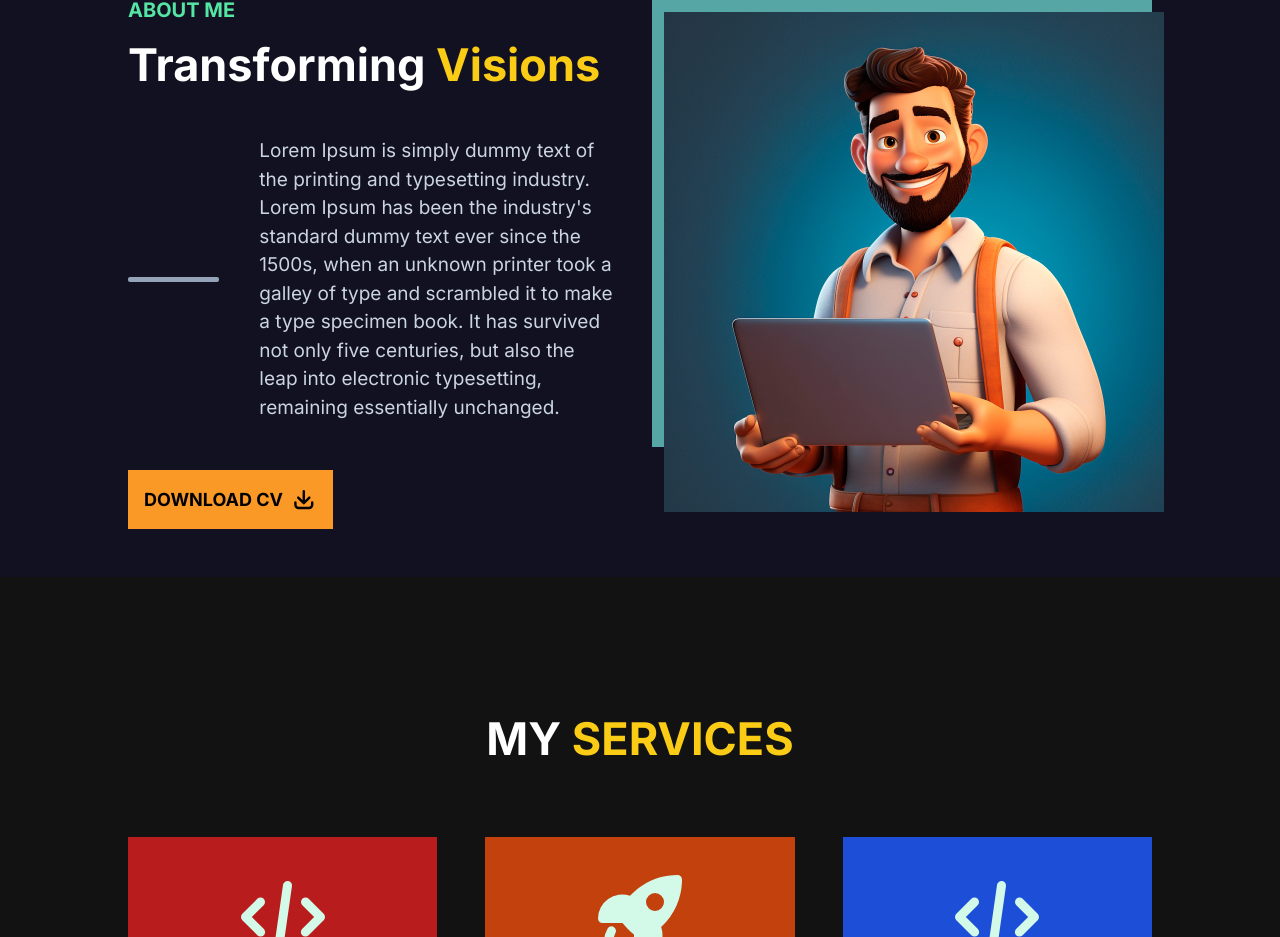
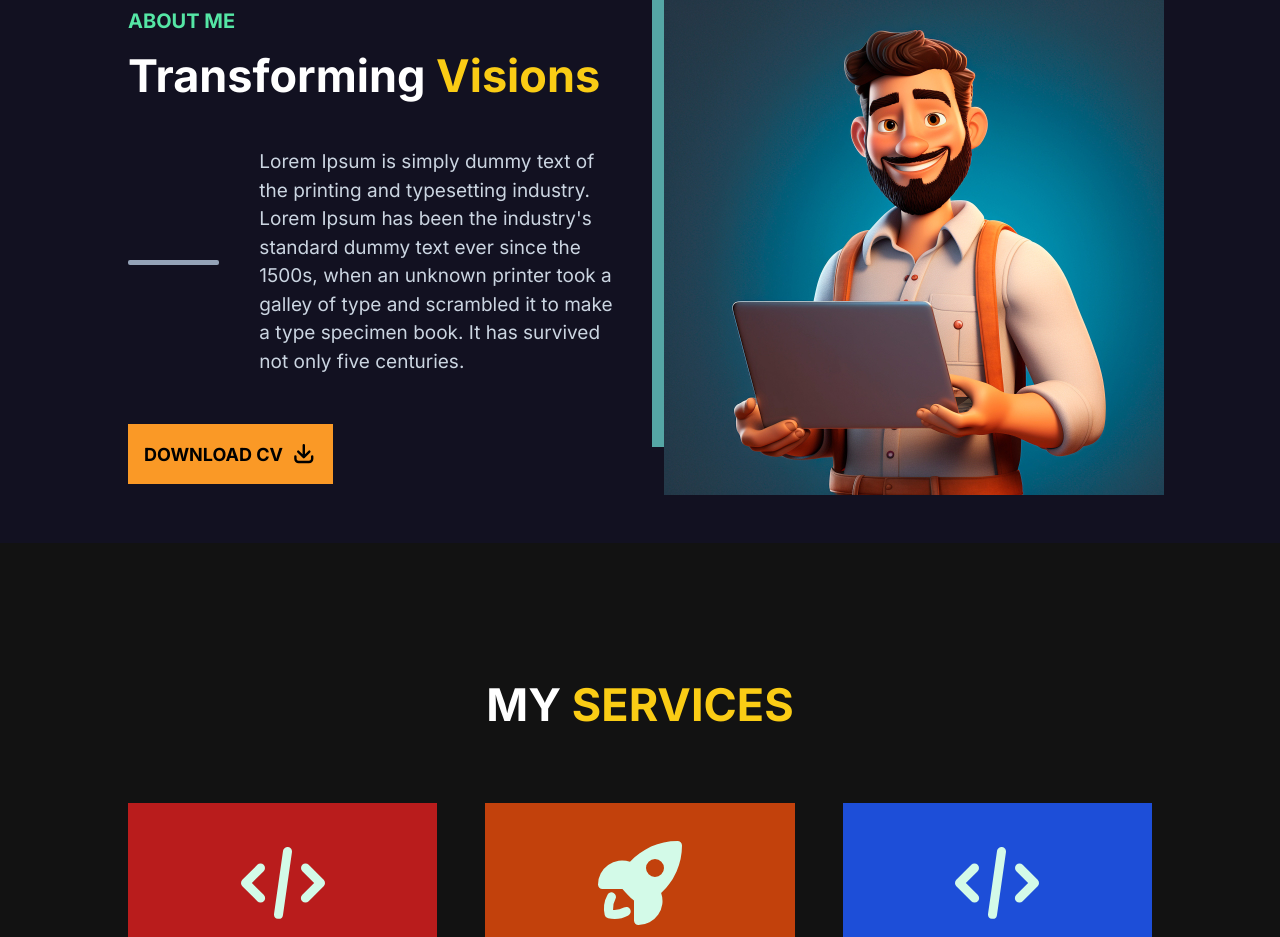
Before and after one commit to khizarali646/my-portfolio, a Next.js app: page / in a window 1280 px wide. Shown: the part 837-1774 px from the top of the page. Built offline with nearby package versions, Linux system fonts and the light colour scheme.

Commit message:
add about section

```diff
--- a/components/about/About.tsx
+++ b/components/about/About.tsx
@@ -16,8 +16,7 @@ const About = () => {
                         <p className="text-[19px] text-slate-300 w-[80%]">Lorem Ipsum is simply dummy text of the
                             printing and typesetting industry. Lorem Ipsum has been the industry's standard dummy text
                             ever since the 1500s, when an unknown printer took a galley of type and scrambled it to make
-                            a type specimen book. It has survived not only five centuries, but also the leap into
-                            electronic typesetting, remaining essentially unchanged.</p>
+                            a type specimen book. It has survived not only five centuries.</p>
                     </div>
                     <button
                         className="px-4 hover:bg-yellow-4 transition-all duration-200 py-[1rem] text-[18px] font-bold uppercase bg-[#fa9926] text-black flex items-center space-x-2 ">
```
